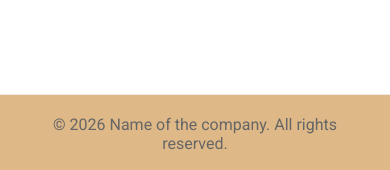
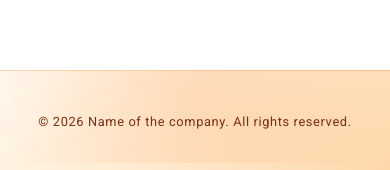
Before and after one commit to Ann00012/meal, a Next.js app: page / in a window 390 px wide. Shown: the part 671-841 px from the top of the page. Built offline with nearby package versions, Linux system fonts and the light colour scheme; no server answers.

Commit message:
Revamp footer styles with gradient and responsiveness
Updated footer styles with new padding, background gradient, and border. Added responsive design adjustments for smaller screens.

```diff
--- a/components/Footer/Footer.module.css
+++ b/components/Footer/Footer.module.css
@@ -1,11 +1,60 @@
 .footer {
-  padding: 20px;
-  border-top: 1px solid #eaeaea;
-  text-align: center;
-  background-color: burlywood;
+  margin-top: 4rem;
+  padding: 2.5rem 1.5rem;
+  background: linear-gradient(
+    135deg,
+    #fff7ed 0%,
+    #ffedd5 40%,
+    #fed7aa 100%
+  );
+  border-top: 1px solid rgba(249, 115, 22, 0.25);
+  position: relative;
+  overflow: hidden;
+}
+
+.footer::before {
+  content: "";
+  position: absolute;
+  top: -50%;
+  left: -20%;
+  width: 140%;
+  height: 140%;
+  background: radial-gradient(
+    circle,
+    rgba(249, 115, 22, 0.15),
+    transparent 70%
+  );
+  pointer-events: none;
 }
 
 .text {
-  color: #666;
-  margin: 0;
+  position: relative;
+  z-index: 1;
+  text-align: center;
+  font-size: 0.9rem;
+  font-weight: 500;
+  color: #7c2d12;
+  letter-spacing: 0.05em;
 }
+
+
+@media (max-width: 768px) {
+  .footer {
+    padding: 2rem 1.25rem;
+  }
+
+  .text {
+    font-size: 0.85rem;
+  }
+}
+
+@media (max-width: 480px) {
+  .footer {
+    padding: 1.75rem 1rem;
+  }
+
+  .text {
+    font-size: 0.8rem;
+    line-height: 1.6;
+  }
+}
```
